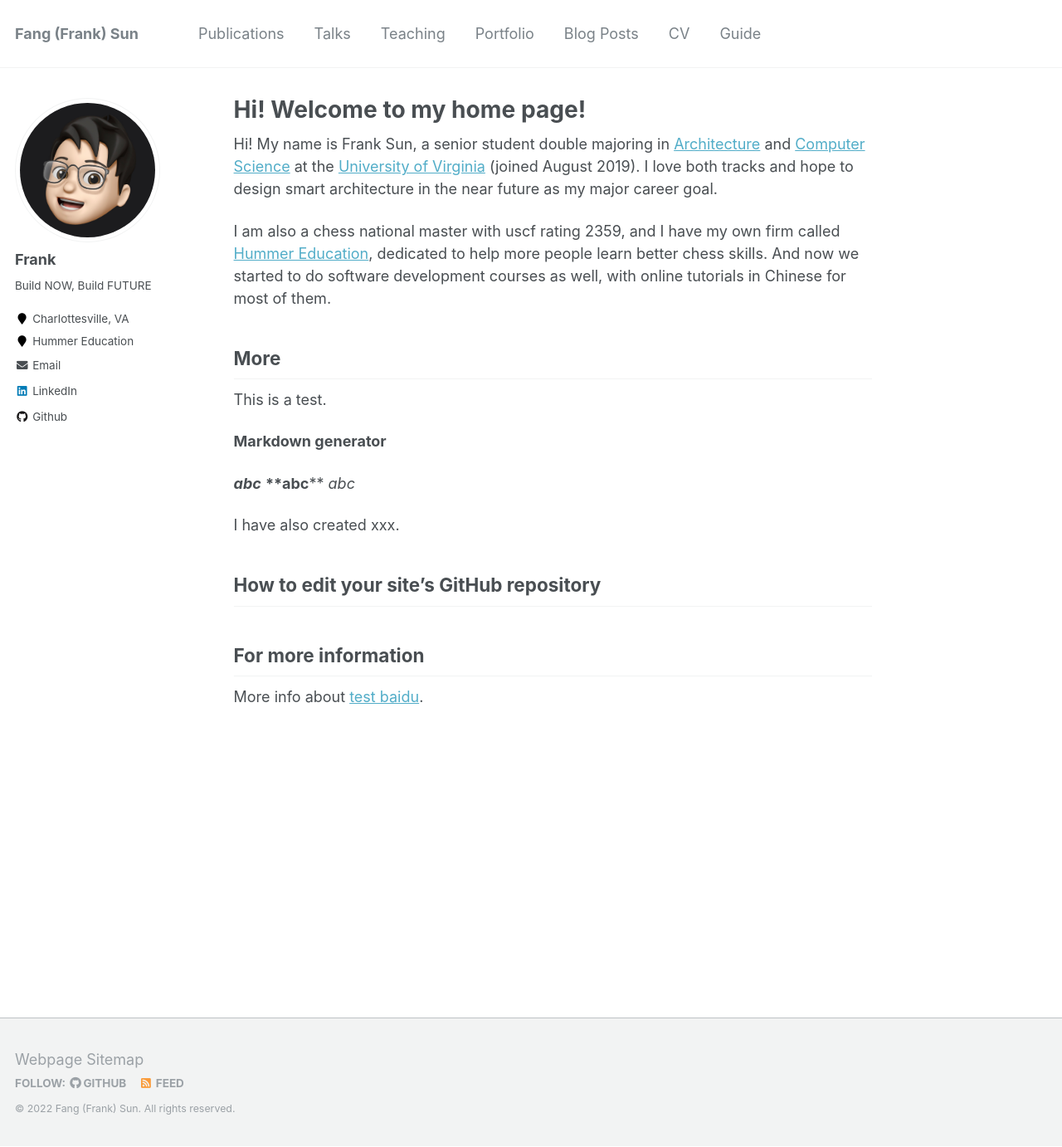
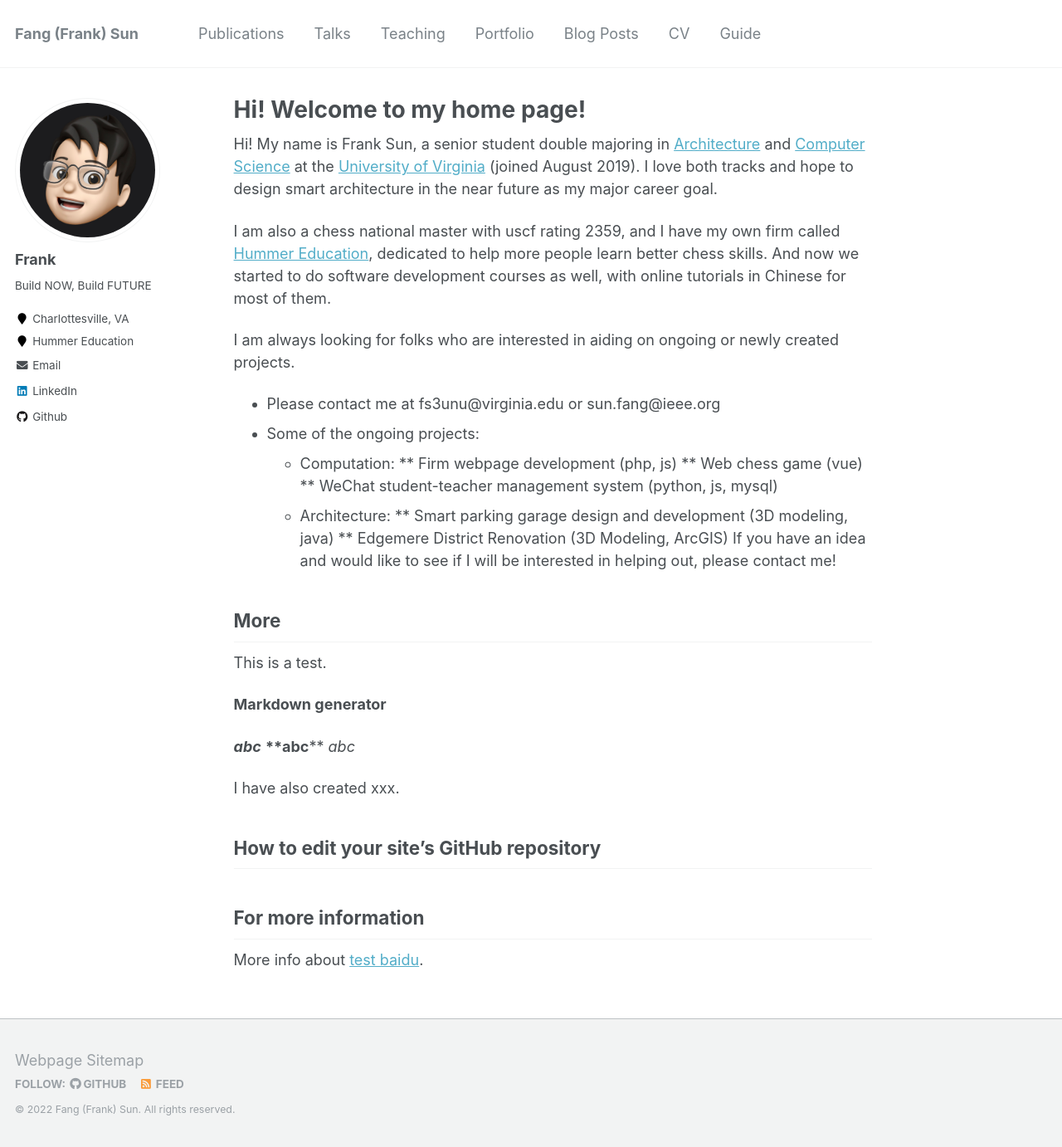
Before and after one commit to FangFrankSun/AcademicPage, a Jekyll site: the page built from _pages/about.md, in a window 1280 px wide and 1382 px high. Shown: the whole window at 83% size. Built offline with Jekyll 4.4.1, drawn with Linux system fonts in a browser that asks for light colours.

Commit message:
Update about.md

```diff
--- a/_pages/about.md
+++ b/_pages/about.md
@@ -12,8 +12,17 @@ Hi! My name is Frank Sun, a senior student double majoring in [Architecture](htt
 
 I am also a chess national master with uscf rating 2359, and I have my own firm called [Hummer Education](https://www.littlehummerchess.club), dedicated to help more people learn better chess skills. And now we started to do software development courses as well, with online tutorials in Chinese for most of them.
 
-
-
+I am always looking for folks who are interested in aiding on ongoing or newly created projects.
+* Please contact me at fs3unu@virginia.edu or sun.fang@ieee.org
+* Some of the ongoing projects:
+  * Computation:
+    ** Firm webpage development (php, js)
+    ** Web chess game (vue)
+    ** WeChat student-teacher management system (python, js, mysql)
+  * Architecture:
+    ** Smart parking garage design and development (3D modeling, java)
+	  ** Edgemere District Renovation (3D Modeling, ArcGIS)
+If you have an idea and would like to see if I will be interested in helping out, please contact me!
 
 
 
```
